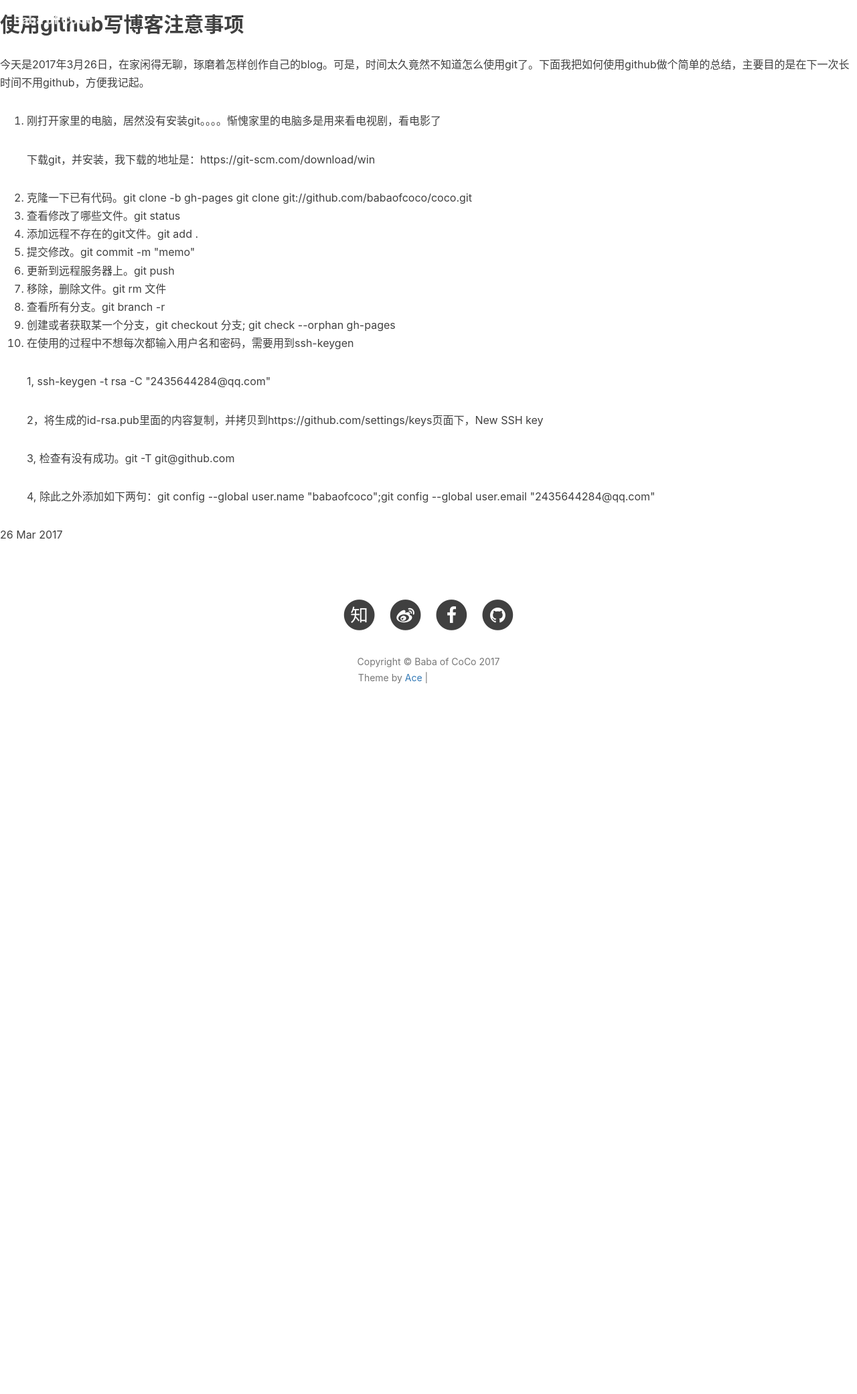
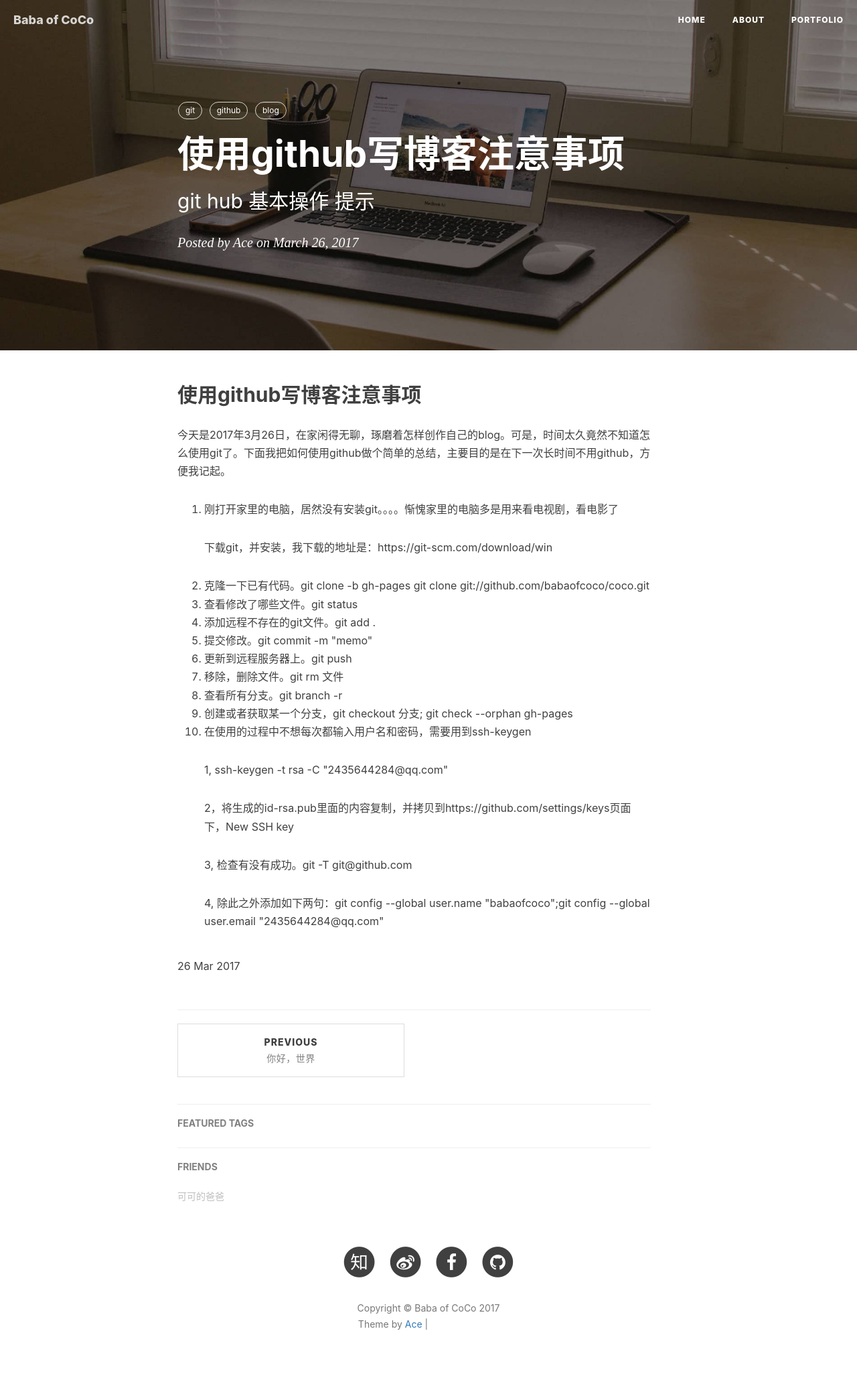
Before and after one commit to babaofcoco/coco, a Jekyll site: the page built from _posts/2017-03-26-注意事项.html, in a window 1280 px wide. Shown: the whole page at 67% size. Built offline with Jekyll 4.4.1, drawn with Linux system fonts in a browser that asks for light colours; nearby versions of some CDN libraries; comment, search, counter and statistics services are not loaded; before the commit the page ends 1115 px from its top, so only the background shows below that; grey boxes are pictures that could not be loaded.

Commit message:
blog.first

```diff
--- a/_posts/2017-03-26-注意事项.html
+++ b/_posts/2017-03-26-注意事项.html
@@ -1,6 +1,14 @@
 ---
-layout: default
-title: 使用github写博客注意事项
+layout:     post
+title:      "使用github写博客注意事项"
+subtitle:   "git hub 基本操作 提示"
+date:       2017-3-26 22:00:00
+author:     "Ace"
+header-img: "img/home-bg-o.jpg"
+tags:
+    - git
+    - github
+    - blog
 ---
 <h2>{{ page.title }}</h2>
 <p>今天是2017年3月26日，在家闲得无聊，琢磨着怎样创作自己的blog。可是，时间太久竟然不知道怎么使用git了。下面我把如何使用github做个简单的总结，主要目的是在下一次长时间不用github，方便我记起。</p>
```
